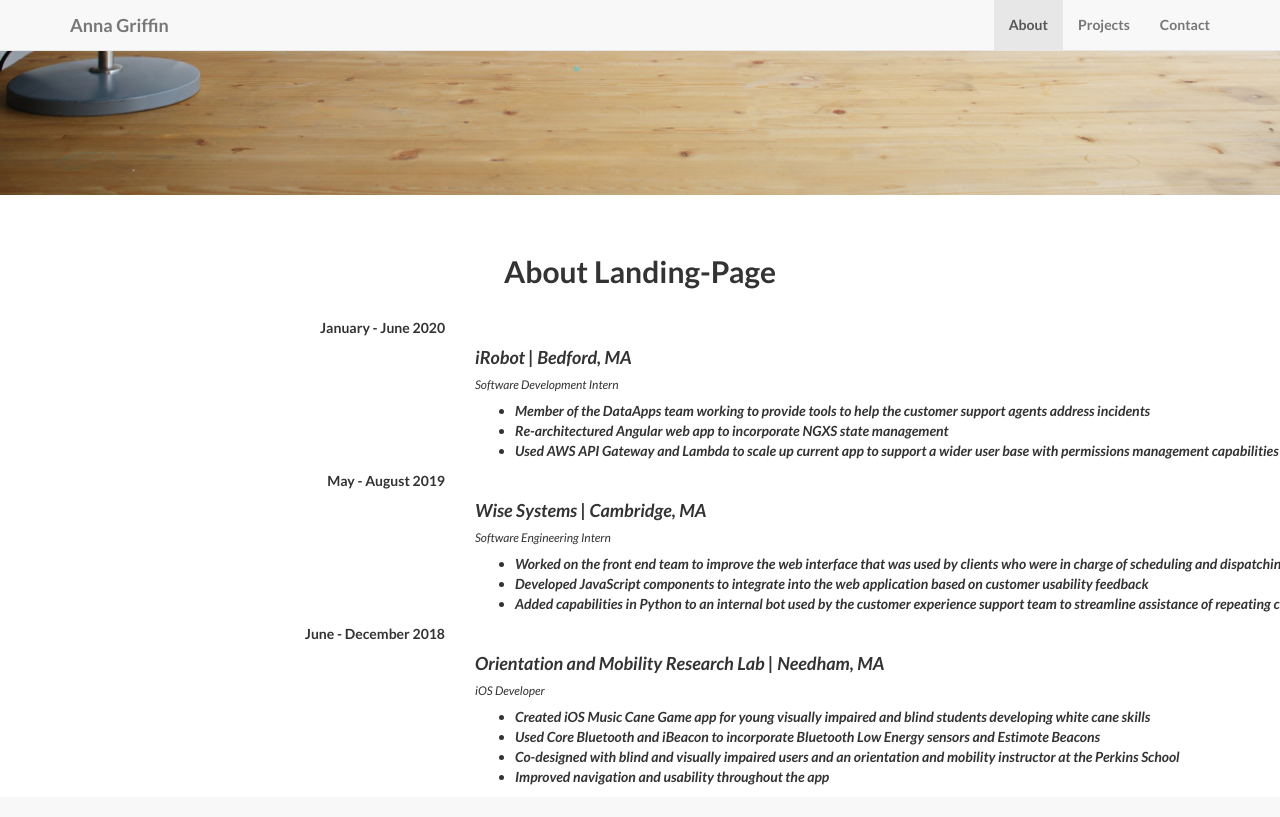
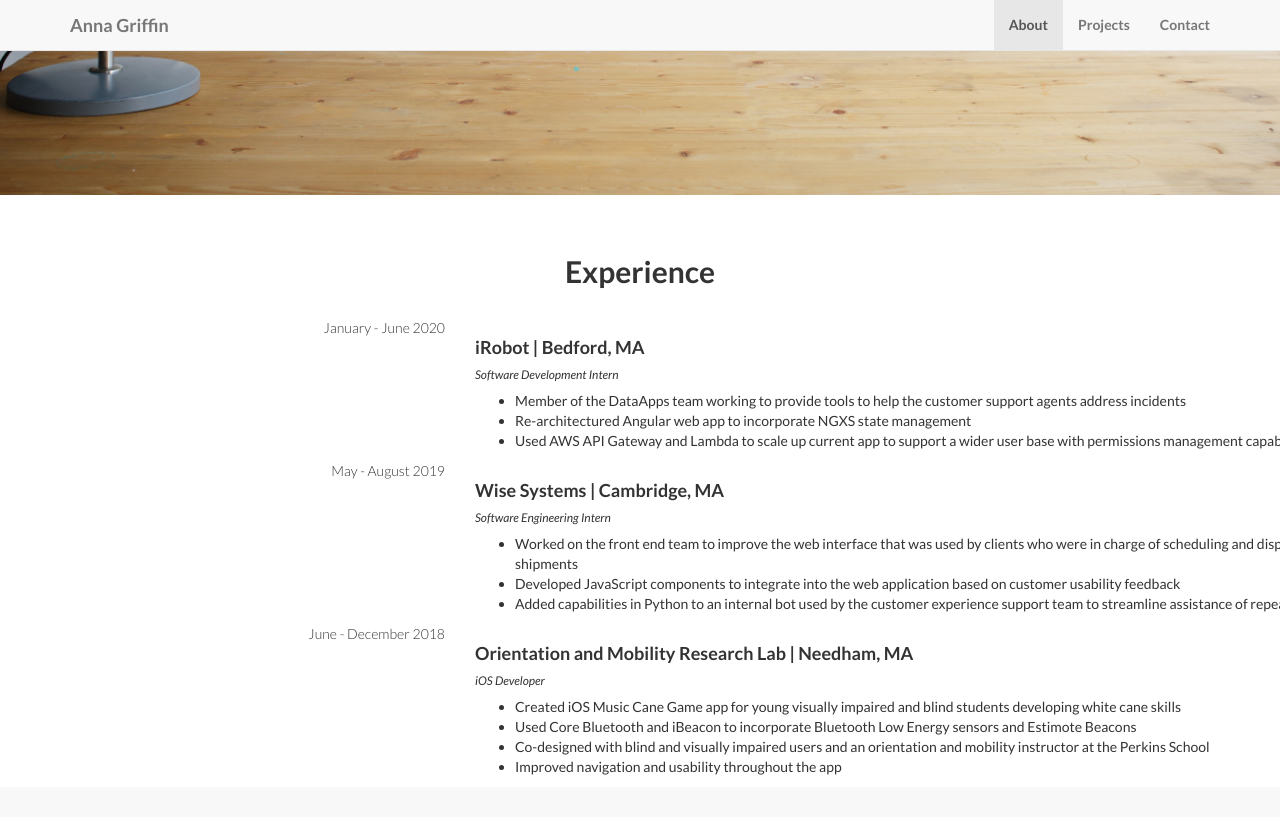
Before and after one commit to annagriffin/portfolio, a Jekyll site: the page built from index.html, in a window 1280 px wide and 1400 px high, scrolled down 568 px. Shown: the top 817 px of the window. Built offline with Jekyll 4.4.1, drawn with Linux system fonts in a browser that asks for light colours; nearby versions of some CDN libraries; library files that are not in the unit come from our copies; grey boxes are pictures that could not be loaded.

Commit message:
style experience

```diff
--- a/_includes/about.html
+++ b/_includes/about.html
@@ -3,19 +3,19 @@
   <div class="row">
     <div class="col-lg-8 col-lg-offset-2">
       <br /><br />
-      <h2>About Landing-Page</h2>
+      <h2>Experience</h2>
       <br />
 
       <div class="content-section">
         <div class="container">
           <div class="row">
             <div class="col-lg-2 col-sm-3 exp-date">
-              <strong>January - June 2020</strong>
+              January - June 2020
             </div>
             <div class="col-lg-10 col-lg-offset-2 col-sm-9 exp-item">
               <h4>iRobot | Bedford, MA</h4>
               <h6 class="exp-position">Software Development Intern</h6>
-              <div>
+              <div class="exp-items">
                 <ul>
                   <li>
                     Member of the DataApps team working to provide tools to help the customer support agents address
@@ -36,12 +36,12 @@
 
           <div class="row">
             <div class="col-lg-2 col-sm-3 exp-date">
-              <strong>May - August 2019</strong>
+              May - August 2019
             </div>
             <div class="col-lg-10 col-lg-offset-2 col-sm-9 exp-item">
               <h4>Wise Systems | Cambridge, MA</h4>
               <h6 class="exp-position">Software Engineering Intern</h6>
-              <div>
+              <div class="exp-items">
                 <ul>
                   <li>
                     Worked on the front end team to improve the web interface that was used
@@ -62,12 +62,12 @@
 
           <div class="row">
             <div class="col-lg-2 col-sm-3 exp-date">
-              <strong>June - December 2018</strong>
+              June - December 2018
             </div>
             <div class="col-lg-10 col-lg-offset-2 col-sm-9 exp-item">
               <h4>Orientation and Mobility Research Lab | Needham, MA</h4>
               <h6 class="exp-position">iOS Developer</h6>
-              <div>
+              <div class="exp-items">
                 <ul>
                   <li>
                     Created iOS Music Cane Game app for young visually impaired and blind students
--- a/css/landing-page.css
+++ b/css/landing-page.css
@@ -180,14 +180,22 @@ p.copyright {
 
 .exp-date {
     text-align: right;
+    font-weight: 300;
 }
 
 .exp-item {
     text-align: left;
-    font-style: italic;
+}
+
+.exp-item > h4 {
+    Margin-top: 0;
 }
 
 .exp-position {
     font-style: italic;
     font-weight: 400;
 }
+
+.exp-items {
+    font-weight: normal;
+}
```
